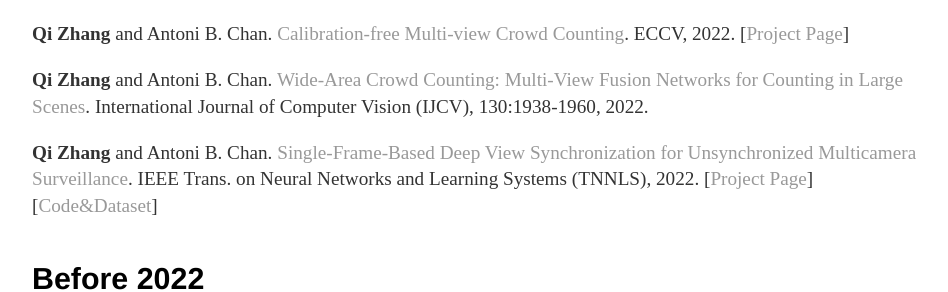
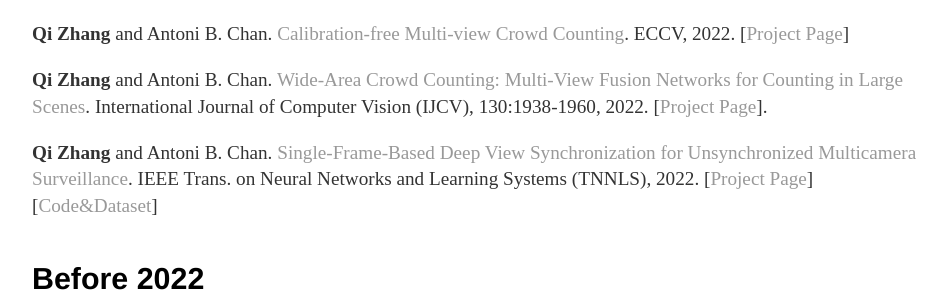
Before and after one commit to zqyq/zqyq.github.io, a Jekyll site: the page built from about/index.html, in a window 1280 px wide and 900 px high, scrolled down 1168 px. Shown: the part 164-456 px from the top of the window, without its empty margins (160-1108 px from the left). Built offline with Jekyll 4.4.1, drawn with Linux system fonts in a browser that asks for light colours.

Commit message:
Update index.html

```diff
--- a/about/index.html
+++ b/about/index.html
@@ -60,7 +60,9 @@ title: About Qi ZHANG
 
 		        <p><strong>Qi Zhang </strong>and Antoni B. Chan.
 				<a href='https://link.springer.com/article/10.1007/s11263-022-01626-4'>Wide-Area Crowd Counting: Multi-View Fusion Networks for Counting in Large Scenes</a>.
-				International Journal of Computer Vision (IJCV), 130:1938-1960, 2022.</p>
+				International Journal of Computer Vision (IJCV), 130:1938-1960, 2022.
+			[<a href="http://visal.cs.cityu.edu.hk/research/cvpr2019wacc/">Project Page</a>].
+			</p>
 
 
 			<p><strong>Qi Zhang</strong> and Antoni B. Chan.
```
